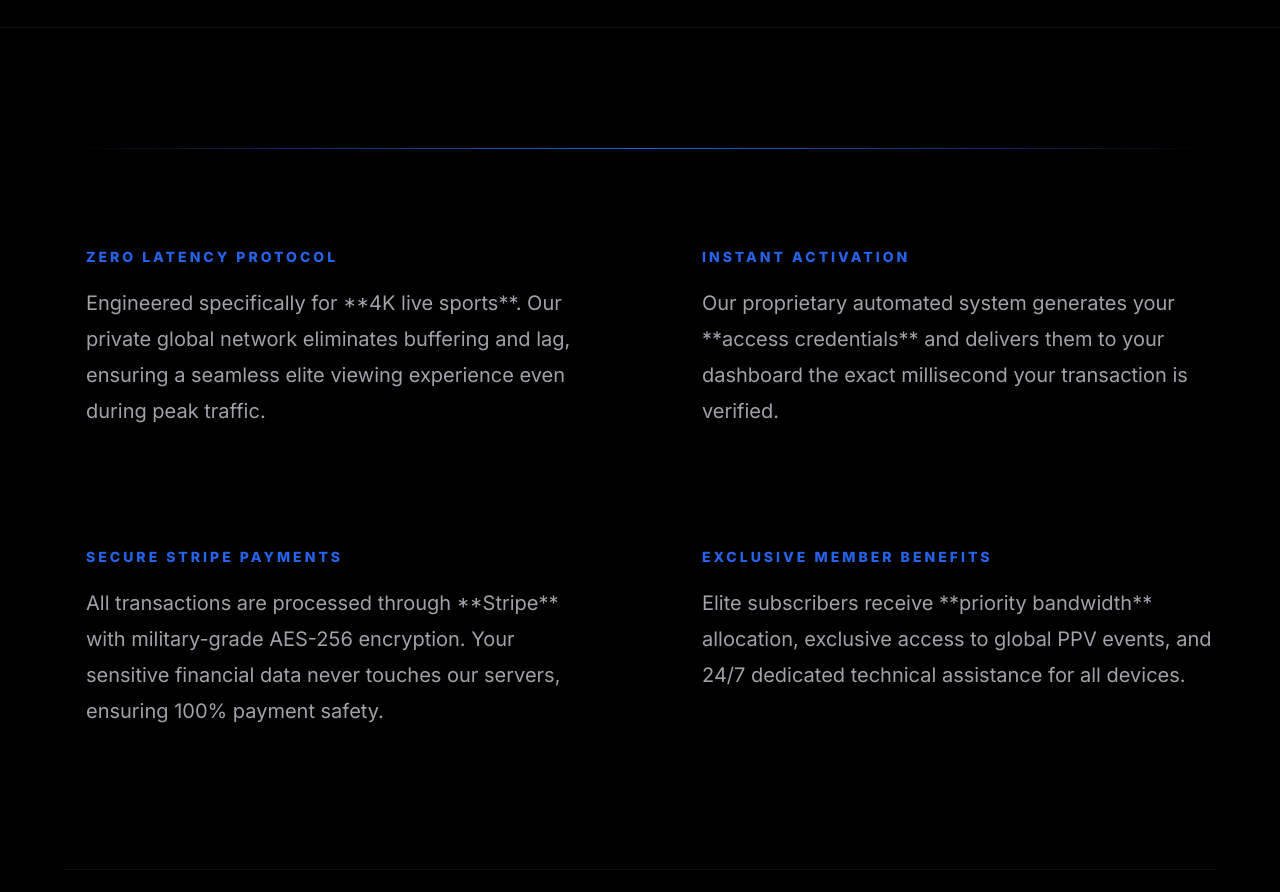
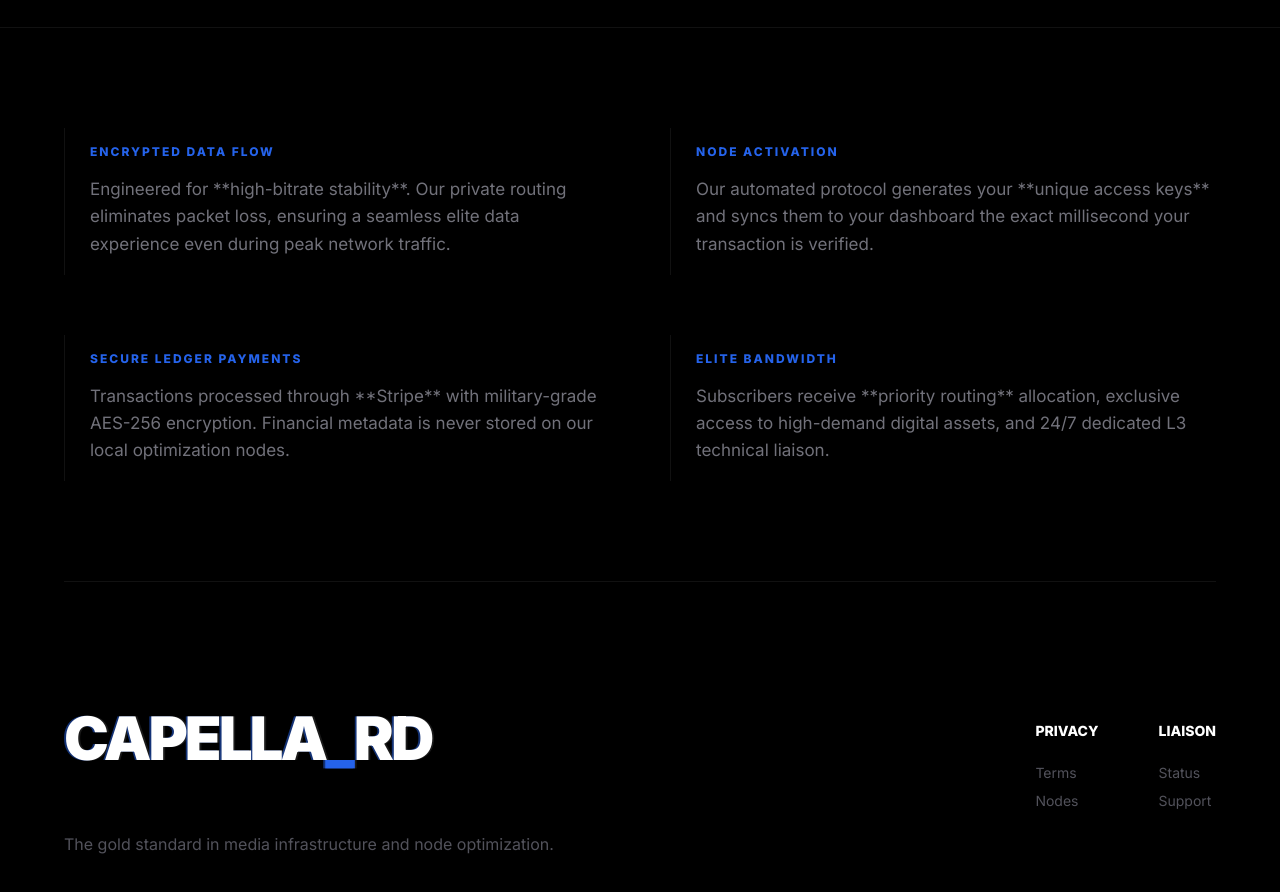
Before and after one commit to moh-tech244/capella-web, a React (Vite) app: page / in a window 1280 px wide. Shown: the part 1880-2772 px from the top of the page. Built offline with nearby package versions, Linux system fonts and the light colour scheme.

Commit message:
Update Footer.tsx

```diff
--- a/src/components/Footer.tsx
+++ b/src/components/Footer.tsx
@@ -5,152 +5,143 @@ const Footer = () => {
     <footer style={{
       backgroundColor: '#000',
       borderTop: '1px solid #111',
-      padding: '120px 5vw 60px',
+      padding: '100px 5vw 60px',
       marginTop: '100px',
       fontFamily: '"Inter", sans-serif',
       overflow: 'hidden'
     }}>
       <style>{`
         @keyframes revealUp {
-          0% { opacity: 0; transform: translateY(50px) scale(0.95); }
-          100% { opacity: 1; transform: translateY(0) scale(1); }
+          0% { opacity: 0; transform: translateY(30px); }
+          100% { opacity: 1; transform: translateY(0); }
         }
-        @keyframes slideRight {
-          0% { width: 0; }
-          100% { width: 100%; }
+        @keyframes glitchText {
+          0% { text-shadow: 2px 0 0 rgba(37, 99, 235, 0.5), -2px 0 0 rgba(255, 255, 255, 0.1); }
+          50% { text-shadow: -2px 0 0 rgba(37, 99, 235, 0.5), 2px 0 0 rgba(255, 255, 255, 0.1); }
+          100% { text-shadow: 2px 0 0 rgba(37, 99, 235, 0.5), -2px 0 0 rgba(255, 255, 255, 0.1); }
         }
         .animate-reveal {
           opacity: 0;
-          animation: revealUp 1s cubic-bezier(0.22, 1, 0.36, 1) forwards;
-        }
-        .footer-line {
-          height: 1px;
-          background: linear-gradient(90deg, transparent, #2563eb, transparent);
-          animation: slideRight 2s ease-out forwards;
+          animation: revealUp 0.8s cubic-bezier(0.22, 1, 0.36, 1) forwards;
         }
         .explanation-grid {
           display: grid;
           grid-template-columns: repeat(2, 1fr);
-          gap: 80px;
-          margin-bottom: 120px;
+          gap: 60px;
+          margin-bottom: 100px;
         }
         .hover-card {
-          transition: transform 0.4s ease, border-color 0.4s ease;
-          border-left: 2px solid transparent;
-          padding-left: 20px;
+          transition: all 0.4s ease;
+          border-left: 1px solid #111;
+          padding-left: 25px;
         }
         .hover-card:hover {
-          transform: translateX(10px);
           border-left-color: #2563eb;
+          background: linear-gradient(90deg, rgba(37, 99, 235, 0.05), transparent);
+        }
+        .capella-logo {
+          font-size: 60px;
+          font-weight: 900;
+          color: #fff;
+          letter-spacing: -3px;
+          animation: glitchText 4s infinite linear;
+          text-transform: uppercase;
         }
         @media (max-width: 900px) {
-          .explanation-grid { grid-template-columns: 1fr; gap: 50px; }
+          .explanation-grid { grid-template-columns: 1fr; gap: 40px; }
+          .capella-logo { font-size: 40px; }
         }
       `}</style>
 
-      <div style={{ maxWidth: '1600px', margin: '0 auto' }}>
+      <div style={{ maxWidth: '1400px', margin: '0 auto' }}>
 
-        {/* LIGNE ANIMÉE DE SÉPARATION */}
-        <div className="footer-line" style={{ marginBottom: '80px' }}></div>
-
-        {/* GRILLE D'EXPLICATION 2 PAR 2 AVEC ANIMATIONS DÉCALÉES */}
         <div className="explanation-grid">
           {/* Bloc 1: Performance */}
-          <div className="animate-reveal hover-card" style={{ animationDelay: '0.2s' }}>
-            <h4 style={{ color: '#2563eb', fontSize: '14px', fontWeight: 'bold', letterSpacing: '3px', marginBottom: '20px' }}>
-              ZERO LATENCY PROTOCOL
+          <div className="animate-reveal hover-card" style={{ animationDelay: '0.1s' }}>
+            <h4 style={{ color: '#2563eb', fontSize: '12px', fontWeight: 'bold', letterSpacing: '2px', marginBottom: '15px' }}>
+              ENCRYPTED DATA FLOW
             </h4>
-            <p style={{ color: '#a1a1aa', fontSize: '20px', lineHeight: '1.8' }}>
-              Engineered specifically for **4K live sports**. Our private global network eliminates buffering and lag, ensuring a seamless elite viewing experience even during peak traffic.
+            <p style={{ color: '#71717a', fontSize: '17px', lineHeight: '1.6' }}>
+              Engineered for **high-bitrate stability**. Our private routing eliminates packet loss, ensuring a seamless elite data experience even during peak network traffic.
             </p>
           </div>
 
           {/* Bloc 2: Livraison */}
-          <div className="animate-reveal hover-card" style={{ animationDelay: '0.4s' }}>
-            <h4 style={{ color: '#2563eb', fontSize: '14px', fontWeight: 'bold', letterSpacing: '3px', marginBottom: '20px' }}>
-              INSTANT ACTIVATION
+          <div className="animate-reveal hover-card" style={{ animationDelay: '0.2s' }}>
+            <h4 style={{ color: '#2563eb', fontSize: '12px', fontWeight: 'bold', letterSpacing: '2px', marginBottom: '15px' }}>
+              NODE ACTIVATION
             </h4>
-            <p style={{ color: '#a1a1aa', fontSize: '20px', lineHeight: '1.8' }}>
-              Our proprietary automated system generates your **access credentials** and delivers them to your dashboard the exact millisecond your transaction is verified.
+            <p style={{ color: '#71717a', fontSize: '17px', lineHeight: '1.6' }}>
+              Our automated protocol generates your **unique access keys** and syncs them to your dashboard the exact millisecond your transaction is verified.
             </p>
           </div>
 
           {/* Bloc 3: Sécurité Stripe */}
-          <div className="animate-reveal hover-card" style={{ animationDelay: '0.6s' }}>
-            <h4 style={{ color: '#2563eb', fontSize: '14px', fontWeight: 'bold', letterSpacing: '3px', marginBottom: '20px' }}>
-              SECURE STRIPE PAYMENTS
+          <div className="animate-reveal hover-card" style={{ animationDelay: '0.3s' }}>
+            <h4 style={{ color: '#2563eb', fontSize: '12px', fontWeight: 'bold', letterSpacing: '2px', marginBottom: '15px' }}>
+              SECURE LEDGER PAYMENTS
             </h4>
-            <p style={{ color: '#a1a1aa', fontSize: '20px', lineHeight: '1.8' }}>
-              All transactions are processed through **Stripe** with military-grade AES-256 encryption. Your sensitive financial data never touches our servers, ensuring 100% payment safety.
+            <p style={{ color: '#71717a', fontSize: '17px', lineHeight: '1.6' }}>
+              Transactions processed through **Stripe** with military-grade AES-256 encryption. Financial metadata is never stored on our local optimization nodes.
             </p>
           </div>
 
           {/* Bloc 4: Avantages Abonnés */}
-          <div className="animate-reveal hover-card" style={{ animationDelay: '0.8s' }}>
-            <h4 style={{ color: '#2563eb', fontSize: '14px', fontWeight: 'bold', letterSpacing: '3px', marginBottom: '20px' }}>
-              EXCLUSIVE MEMBER BENEFITS
+          <div className="animate-reveal hover-card" style={{ animationDelay: '0.4s' }}>
+            <h4 style={{ color: '#2563eb', fontSize: '12px', fontWeight: 'bold', letterSpacing: '2px', marginBottom: '15px' }}>
+              ELITE BANDWIDTH
             </h4>
-            <p style={{ color: '#a1a1aa', fontSize: '20px', lineHeight: '1.8' }}>
-              Elite subscribers receive **priority bandwidth** allocation, exclusive access to global PPV events, and 24/7 dedicated technical assistance for all devices.
+            <p style={{ color: '#71717a', fontSize: '17px', lineHeight: '1.6' }}>
+              Subscribers receive **priority routing** allocation, exclusive access to high-demand digital assets, and 24/7 dedicated L3 technical liaison.
             </p>
           </div>
         </div>
 
-        {/* SECTION MARQUE - TYPOGRAPHIE MASSIVE ET ANIMÉE */}
         <div style={{
           display: 'flex',
           justifyContent: 'space-between',
           flexWrap: 'wrap',
-          gap: '80px',
+          gap: '40px',
           borderTop: '1px solid #111',
-          paddingTop: '100px'
+          paddingTop: '60px',
+          alignItems: 'center'
         }}>
-          <div className="animate-reveal" style={{ flex: '1 1 600px', animationDelay: '1s' }}>
-            <h3 style={{
-              fontSize: 'clamp(50px, 10vw, 150px)', // Couvre encore plus d'espace sur TV
-              fontWeight: '900',
-              color: '#fff',
-              marginBottom: '40px',
-              letterSpacing: '-6px',
-              lineHeight: '0.8'
-            }}>
-              CAPELLA<span style={{ color: '#2563eb' }}>.</span>
+          <div className="animate-reveal" style={{ animationDelay: '0.5s' }}>
+            <h3 className="capella-logo">
+              CAPELLA<span style={{ color: '#2563eb' }}>_</span>RD
             </h3>
-            <p style={{ color: '#71717a', fontSize: '22px', lineHeight: '1.8', maxWidth: '800px' }}>
-              The gold standard in media optimization. Empowering elite users with **15,000+ premium channels** and a 99.9% uptime guarantee.
+            <p style={{ color: '#52525b', fontSize: '16px', marginTop: '10px' }}>
+              The gold standard in media infrastructure and node optimization.
             </p>
           </div>
 
-          <div className="animate-reveal" style={{ display: 'flex', gap: '100px', flexWrap: 'wrap', alignItems: 'flex-end', animationDelay: '1.2s' }}>
+          <div className="animate-reveal" style={{ display: 'flex', gap: '60px', animationDelay: '0.6s' }}>
             <div>
-              <h4 style={{ color: '#fff', fontSize: '20px', fontWeight: 'bold', marginBottom: '30px' }}>Security & Trust</h4>
-              <ul style={{ listStyle: 'none', padding: 0, margin: 0, color: '#52525b', fontSize: '18px', lineHeight: '2.8' }}>
-                <li style={{ cursor: 'pointer', transition: '0.3s' }} onMouseEnter={(e) => e.currentTarget.style.color = '#2563eb'} onMouseLeave={(e) => e.currentTarget.style.color = '#52525b'}>Privacy Policy</li>
-                <li style={{ cursor: 'pointer', transition: '0.3s' }} onMouseEnter={(e) => e.currentTarget.style.color = '#2563eb'} onMouseLeave={(e) => e.currentTarget.style.color = '#52525b'}>Terms of Service</li>
-                <li style={{ cursor: 'pointer', transition: '0.3s' }} onMouseEnter={(e) => e.currentTarget.style.color = '#2563eb'} onMouseLeave={(e) => e.currentTarget.style.color = '#52525b'}>Stripe Verified</li>
+              <h5 style={{ color: '#fff', fontSize: '14px', marginBottom: '20px', textTransform: 'uppercase' }}>Privacy</h5>
+              <ul style={{ listStyle: 'none', padding: 0, margin: 0, color: '#52525b', fontSize: '14px', lineHeight: '2' }}>
+                <li style={{ cursor: 'pointer' }}>Terms</li>
+                <li style={{ cursor: 'pointer' }}>Nodes</li>
               </ul>
             </div>
             <div>
-              <h4 style={{ color: '#fff', fontSize: '20px', fontWeight: 'bold', marginBottom: '30px' }}>Global Support</h4>
-              <ul style={{ listStyle: 'none', padding: 0, margin: 0, color: '#52525b', fontSize: '18px', lineHeight: '2.8' }}>
-                <li style={{ cursor: 'pointer', transition: '0.3s' }} onMouseEnter={(e) => e.currentTarget.style.color = '#2563eb'} onMouseLeave={(e) => e.currentTarget.style.color = '#52525b'}>24/7 Priority Desk</li>
-                <li style={{ cursor: 'pointer', transition: '0.3s' }} onMouseEnter={(e) => e.currentTarget.style.color = '#2563eb'} onMouseLeave={(e) => e.currentTarget.style.color = '#52525b'}>Edge Status</li>
-                <li style={{ cursor: 'pointer', transition: '0.3s' }} onMouseEnter={(e) => e.currentTarget.style.color = '#2563eb'} onMouseLeave={(e) => e.currentTarget.style.color = '#52525b'}>Direct Inquiry</li>
+              <h5 style={{ color: '#fff', fontSize: '14px', marginBottom: '20px', textTransform: 'uppercase' }}>Liaison</h5>
+              <ul style={{ listStyle: 'none', padding: 0, margin: 0, color: '#52525b', fontSize: '14px', lineHeight: '2' }}>
+                <li style={{ cursor: 'pointer' }}>Status</li>
+                <li style={{ cursor: 'pointer' }}>Support</li>
               </ul>
             </div>
           </div>
         </div>
 
-        {/* COPYRIGHT & STRIPE TAG */}
         <div style={{
-          marginTop: '150px',
+          marginTop: '80px',
           textAlign: 'center',
           color: '#27272a',
-          fontSize: '12px',
-          letterSpacing: '5px',
+          fontSize: '10px',
+          letterSpacing: '4px',
           textTransform: 'uppercase'
         }}>
-          © 2026 CAPELLA HOME MEDIA OPTIMIZER | SECURE PAYMENTS BY STRIPE
+          © 2026 CAPELLA HOME MEDIA OPTIMIZER | SYSTEM STATUS: OPERATIONAL
         </div>
       </div>
     </footer>
```
